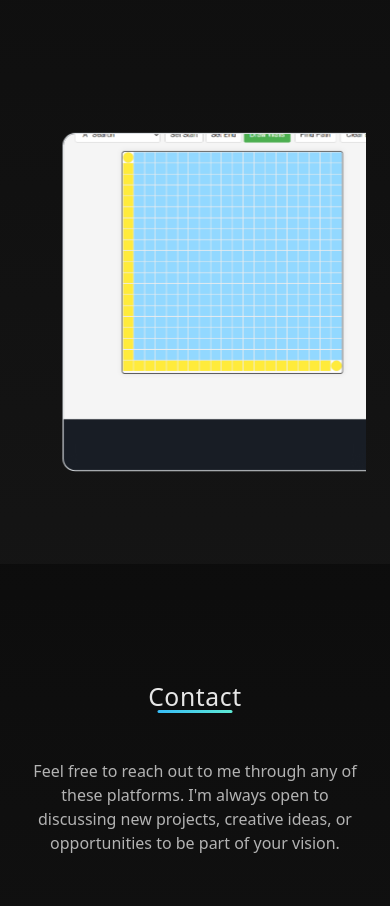
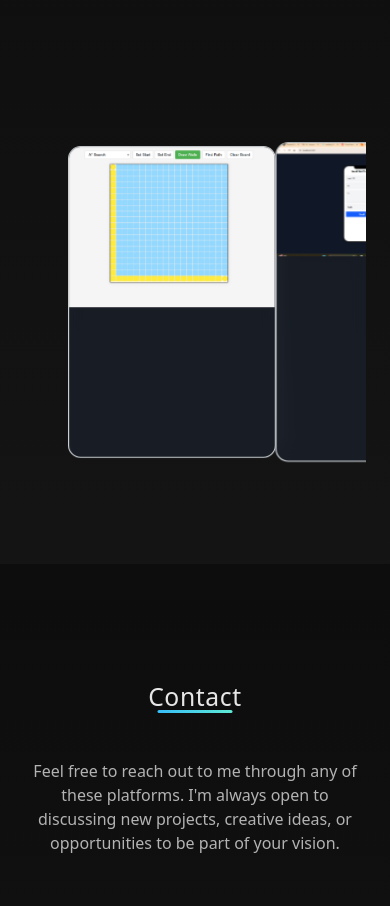
Before and after one commit to ShreyanshWillCode/PortFolio, a React (Vite) app in the folder portfolio/: page / in a window 390 px wide. Shown: the part 4500-5406 px from the top of the page. Built offline with nearby package versions, Linux system fonts and the light colour scheme.

Commit message:
Updated UI

```diff
--- a/portfolio/src/components/ProjectShowcaseTailwind.tsx
+++ b/portfolio/src/components/ProjectShowcaseTailwind.tsx
@@ -294,8 +294,8 @@ const ProjectShowcaseTailwind: React.FC = () => {
                   opacity: 1,
                   y: 0,
                   rotate: 0,
-                    scale,
-                    x: cardWidth > 0 ? (index - currentIndex) * (-cardWidth * 0.15) : 0,
+                    scale: !isMobile ? scale : 1,
+                    x: !isMobile && cardWidth > 0 ? (index - currentIndex) * (-cardWidth * 0.15) : 0,
                     zIndex: Math.round(scale * 100),
                 }}
                 transition={{
@@ -303,7 +303,7 @@ const ProjectShowcaseTailwind: React.FC = () => {
                   ease: [0.32, 0.72, 0, 1],
                   scale: { duration: 0.3 }
                 }}
-                  className="flex-none w-[32%] snap-center snap-always project-card-item relative h-[320px] sm:h-[340px] md:h-[370px] lg:h-[400px] xl:h-[420px] first:ml-0"
+                  className="flex-none w-[200px] sm:w-[60%] md:w-[45%] lg:w-[35%] xl:w-[32%] snap-center snap-always project-card-item relative h-[300px] sm:h-[340px] md:h-[370px] lg:h-[400px] xl:h-[420px] first:ml-0"
                 style={{
                   scrollSnapAlign: 'center',
                   scrollSnapStop: 'always',
@@ -317,7 +317,7 @@ const ProjectShowcaseTailwind: React.FC = () => {
                     <img
                       src={project.image}
                       alt={project.title}
-                      className="absolute inset-0 w-full h-full object-cover scale-110 z-0 transition-transform duration-500"
+                      className="absolute inset-0 w-full h-full object-cover sm:scale-110 z-0 transition-transform duration-500"
                       loading="lazy"
                     />
                     {/* Overlay: visible on hover/focus (desktop) or tap (mobile) */}
--- a/portfolio/src/components/Skills.tsx
+++ b/portfolio/src/components/Skills.tsx
@@ -129,8 +129,8 @@ const Skills = () => {
               </motion.div>
             ))
           )}
-        </div>
-      </div>
+          </div>
+    </div>
     </section>
   );
 };
```
Lines whose indentation alone changed are shown as unchanged.
